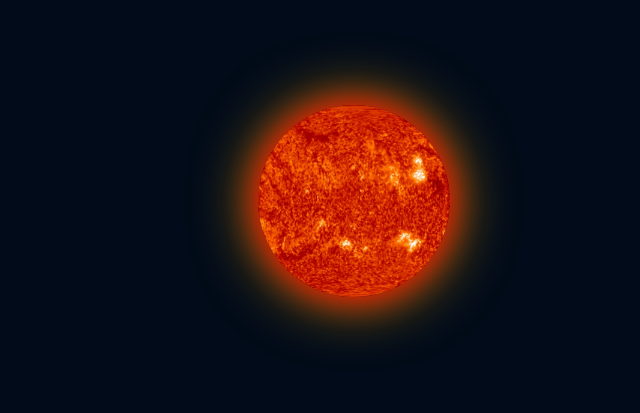
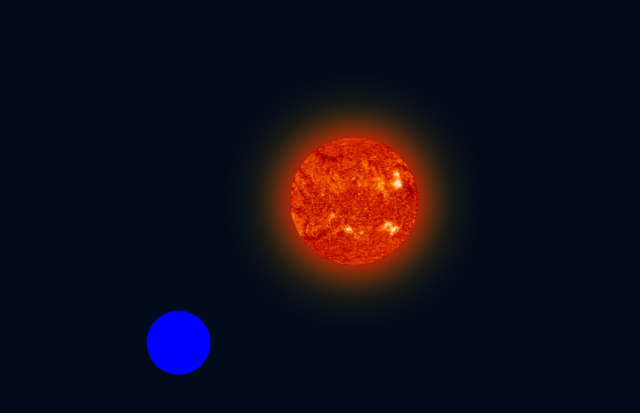
Before and after one commit to surpise/Solar-System, a React (Vite) app: page / in a window 1280 px wide. Shown: the part 199-612 px from the top of the page, without its empty margins (286-926 px from the left). Built offline with nearby package versions, Linux system fonts and the light colour scheme.

Commit message:
feat: 지구 구현 #5
지구 컴포넌트 구현
공전 애니메이션 구현

```diff
--- /dev/null
+++ b/src/scripts/components/Earth.jsx
@@ -0,0 +1,11 @@
+import '@styles/components/Earth.css';
+
+const Earth = () => {
+  return (
+    <div className="earth-orbit">
+      <div className="earth"></div>
+    </div>
+  );
+};
+
+export default Earth;
--- a/src/scripts/components/Sun.jsx
+++ b/src/scripts/components/Sun.jsx
@@ -1,7 +1,13 @@
 import '@styles/components/Sun.css';
 
+import Earth from '@components/Earth';
+
 const Sun = () => {
-  return <div className="sun"></div>;
+  return (
+    <div className="sun">
+      <Earth />
+    </div>
+  );
 };
 
 export default Sun;
--- /dev/null
+++ b/src/styles/animation/Revolve.css
@@ -0,0 +1,8 @@
+@keyframes revolve {
+  from {
+    transform: rotate(0);
+  }
+  to {
+    transform: rotate(359deg);
+  }
+}
--- /dev/null
+++ b/src/styles/components/Earth.css
@@ -0,0 +1,24 @@
+@import '../animation/Revolve.css';
+
+.earth-orbit {
+  position: absolute;
+  top: -100%;
+  left: -100%;
+
+  width: 30vw;
+  aspect-ratio: 1;
+
+  animation: revolve 10s linear infinite;
+}
+
+.earth {
+  position: absolute;
+
+  transform: translate(-40%, 50%);
+
+  width: 5vw;
+  aspect-ratio: 1;
+
+  border-radius: 50%;
+  background-color: blue;
+}
--- a/src/styles/components/Sun.css
+++ b/src/styles/components/Sun.css
@@ -6,7 +6,7 @@
   left: 50%;
   transform: translate(-50%, -50%);
 
-  width: 15vw;
+  width: 10vw;
   aspect-ratio: 1;
 
   border-radius: 50%;
```
